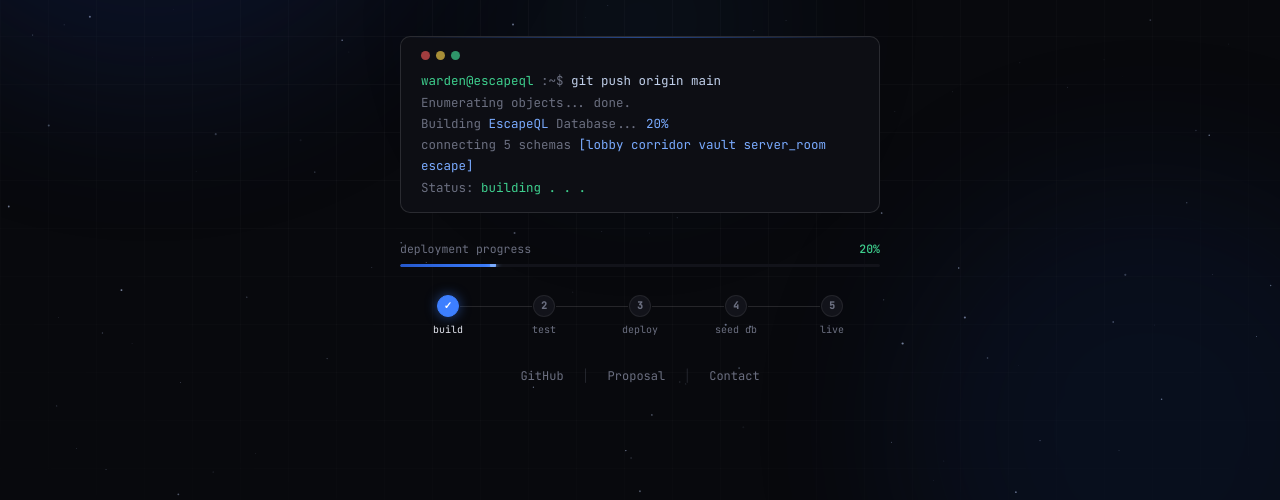
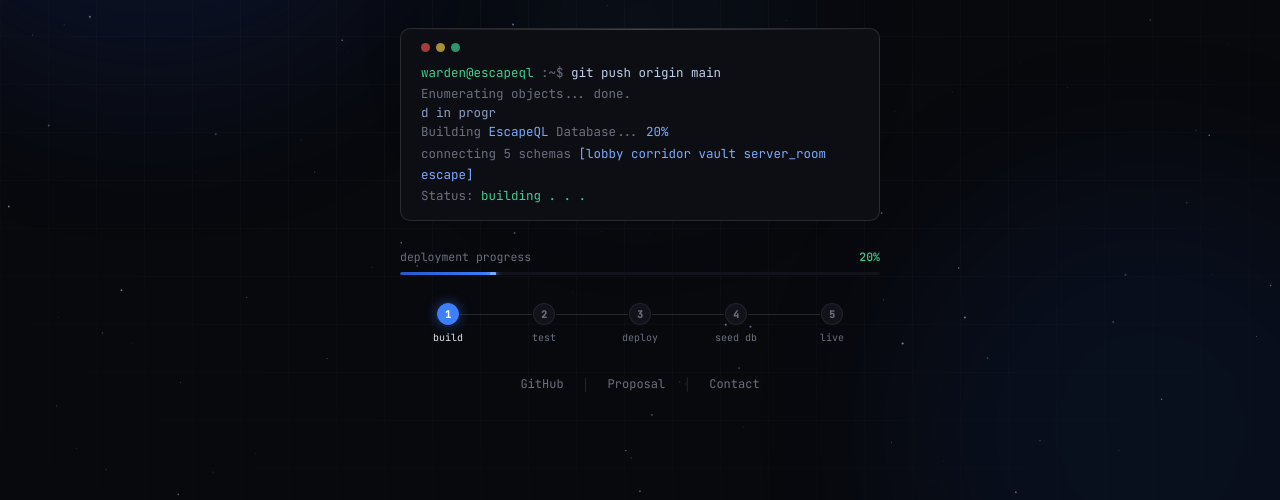
Before and after one commit to misbah-ullah01/EscapeQL, a plain HTML site: page frontend/index.html in a window 1280 px wide. Shown: the part 300-800 px from the top of the page. Drawn offline with Linux system fonts and the light colour scheme.

Commit message:
Updated index.html

```diff
--- a/frontend/index.html
+++ b/frontend/index.html
@@ -304,11 +304,11 @@
     </div>
     <div class="term-line">
       <span class="out">  Enumerating objects... done.</span>
-    </div>
+    </div>d in progr
     <div class="term-line">
       <span class="out">  Building </span>
       <span class="hi">EscapeQL</span>
-      <span class="out"> Database... </span>
+      <span class="out"> Database... </d in progrspan>
       <span class="hi">20%</span>
     </div>
     <div class="term-line">
@@ -332,9 +332,11 @@
     </div>
   </div>
 
+  <!-- ✓ -->
+
   <div class="steps fade-up d5">
     <div class="step active">
-      <div class="step-circle">✓</div>
+      <div class="step-circle">1</div>
       <div class="step-label">build</div>
     </div>
     <div class="step idle">
```
